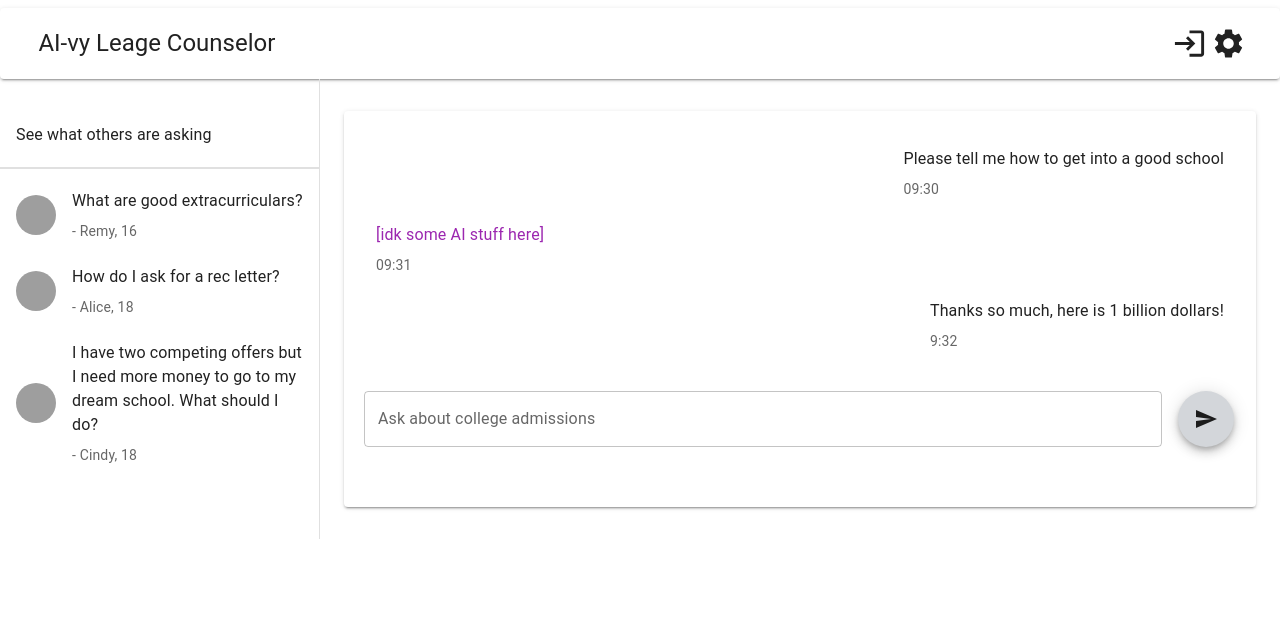
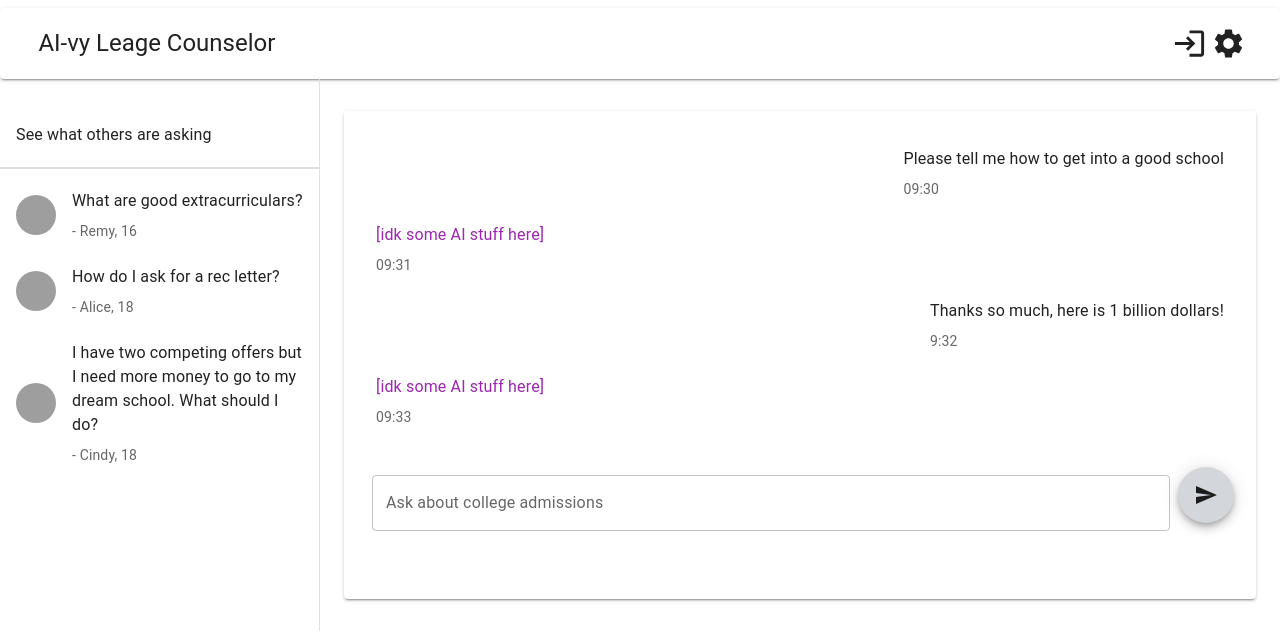
Before and after one commit to dotcomstar/academic-advisor, a React (Vite) app: page / in a window 1280 px wide. Shown: the top 640 px of the page. Built offline with nearby package versions, Linux system fonts and the light colour scheme; grey boxes are pictures that could not be loaded; what simple-zustand-devtools would draw is missing.

Commit message:
Allow user input to AI

```diff
--- a/package.json
+++ b/package.json
@@ -18,6 +18,7 @@
     "@vercel/analytics": "^1.1.2",
     "react": "^18.2.0",
     "react-dom": "^18.2.0",
+    "react-hook-form": "^7.49.3",
     "react-router-dom": "^6.21.3",
     "zustand": "^4.5.0"
   },
--- a/src/components/chatbox/ChatBox.tsx
+++ b/src/components/chatbox/ChatBox.tsx
@@ -8,11 +8,37 @@ import {
   ListItemText,
   Paper,
   Stack,
-  TextField,
 } from "@mui/material";
+import { useState } from "react";
+import { SubmitHandler, useForm } from "react-hook-form";
+import UserInputField from "./UserInputField";
+
+export interface PromptFormValues {
+  prompt: string;
+}
 
 const ChatBox = () => {
   const customWidth = "calc(100% - 48px)";
+  const [messages, setMessages] = useState([
+    ["Please tell me how to get into a good school", "09:30"],
+    ["[idk some AI stuff here]", "09:31"],
+    ["Thanks so much, here is 1 billion dollars!", "9:32"],
+    ["[idk some AI stuff here]", "09:33"],
+  ]);
+  const { handleSubmit, control } = useForm<PromptFormValues>({
+    defaultValues: { prompt: "" },
+  });
+
+  const onSubmit: SubmitHandler<PromptFormValues> = (
+    data: PromptFormValues
+  ) => {
+    console.log(`Submitting ${data.prompt}`);
+    setMessages([
+      ...messages,
+      [data.prompt, "09:34"],
+      ["[more AI stuff here]", "09:34"],
+    ]);
+  };
 
   return (
     <Paper
@@ -26,11 +52,7 @@ const ChatBox = () => {
     >
       <Grid item xs={12}>
         <List sx={{ mx: 2 }}>
-          {[
-            ["Please tell me how to get into a good school", "09:30"],
-            ["[idk some AI stuff here]", "09:31"],
-            ["Thanks so much, here is 1 billion dollars!", "9:32"],
-          ].map((chat, i) => (
+          {messages.map((chat, i) => (
             <ListItem
               key={i}
               sx={{
@@ -46,21 +68,23 @@ const ChatBox = () => {
             </ListItem>
           ))}
         </List>
+        <form onSubmit={handleSubmit(onSubmit)} className="form">
           <Grid container style={{ padding: "20px" }} spacing={2}>
             <Divider />
             <Grid item xs={11}>
-            <TextField
-              id="outlined-basic-email"
+              <UserInputField
                 label="Ask about college admissions"
-              fullWidth
+                control={control}
+                name="prompt"
               />
             </Grid>
             <Grid item xs={1}>
-            <Fab color="primary" aria-label="add">
+              <Fab color="primary" aria-label="add" type="submit">
                 <SendIcon />
               </Fab>
             </Grid>
           </Grid>
+        </form>
       </Grid>
     </Paper>
   );
--- /dev/null
+++ b/src/components/chatbox/UserInputField.tsx
@@ -0,0 +1,36 @@
+import { FormControl, InputLabel, OutlinedInput } from "@mui/material";
+import { Control, Controller, FieldPath, FieldValues } from "react-hook-form";
+
+interface Props<T extends FieldValues> {
+  label: string;
+  control: Control<T>;
+  name: FieldPath<T>;
+}
+
+const UserInputField = <T extends FieldValues>({
+  label,
+  control,
+  name,
+}: Props<T>) => {
+  return (
+    <FormControl sx={{ m: 1 }} fullWidth variant="outlined">
+      <InputLabel htmlFor={"outlined-" + label}>{label}</InputLabel>
+      <Controller
+        name={name}
+        control={control}
+        render={({ field }) => (
+          <>
+            <OutlinedInput
+              {...field}
+              id={"outlined-" + label}
+              type="text"
+              label={label}
+            />
+          </>
+        )}
+      />
+    </FormControl>
+  );
+};
+
+export default UserInputField;
```
Also changed, not shown: 1 other file (tests, documents, lock files or other folders). Lines whose indentation alone changed are shown as unchanged.
